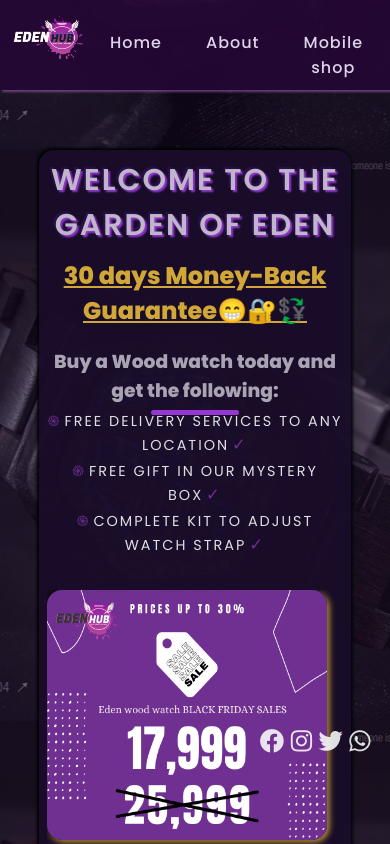
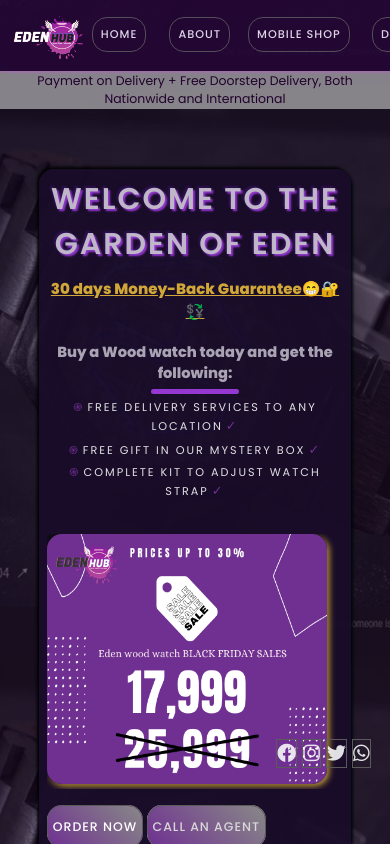
Before and after one commit to excela01/edenOakWatch.com, a plain HTML site: page index.html in a window 390 px wide. Drawn offline with Linux system fonts and the light colour scheme.

Commit message:
final touches

```diff
--- a/forms.css
+++ b/forms.css
@@ -100,7 +100,7 @@
   justify-content: center;
   align-items: center;
   border: 1px solid rgba(255, 217, 0, 0.377);
-  max-width: 700px;
+  max-width: 800px;
   height: auto;
   width: 100%;
   background-color: rgba(204, 204, 204, 0.801);
@@ -462,9 +462,9 @@
     margin-left: 50px;
     width: 70%;
   }
-  /* footer {
+  footer {
     position: fixed;
     bottom: 0;
     left: 0;
-  } */
+  }
 }
--- a/index.html
+++ b/index.html
@@ -48,11 +48,31 @@
               >
             </li>
             <li>
-              <a href="https://wa.me/message/URPM32GENWKQM1"> Contact Us</a>
+              <a href="https://wa.me/message/URPM32GENWKQM1" class="contact">
+                Contact Us</a
+              >
             </li>
           </ul>
         </div>
+        <!-- <div class="navbars">
+          <input type="checkbox" id="check" />
+          <label for="check" class="checkbtn bars">
+            <i class="fas fa-bars"></i>
+          </label> -->
+        <!-- <label for="check" class="checkbtn times">
+            <i class="fas fa-times"></i>
+          </label> -->
+        <!-- </div>
+        <a href="javasript:void(0);" class="icon-media">
+          <i class="fas fa-bars"></i>
+        </a> -->
       </nav>
+      <div class="mini-nav">
+        <p>
+          Payment on Delivery + Free Doorstep Delivery, Both Nationwide and
+          International
+        </p>
+      </div>
 
       <main class="content">
         <div class="info">
--- a/queries.css
+++ b/queries.css
@@ -18,6 +18,15 @@
 }
 
 @media only screen and (max-width: 766px) {
+  body {
+    font-size: 78%;
+  }
+  nav {
+    position: relative;
+  }
+  .col:first-child {
+    margin-top: 4%;
+  }
   .span_2_of_2 {
     width: 100%;
   }
@@ -47,6 +56,7 @@
     margin-bottom: 19px;
     text-decoration: underline;
     text-align: center;
+    font-size: 15px;
   }
 
   /* .nav-bar li a {
@@ -73,4 +83,52 @@
   .para {
     text-align: center;
   }
+
+  .contact.contact {
+    display: none;
+  }
+  /* .navbars {
+    display: block;
+  } */
+  /* #check {
+    display: block;
+  } */
+  /* .checkbtn {
+    display: block; */
+  /* position: relative; */
+  /* top: 0; */
+  /* right: 10vw; */
+  /* } */
+  /* .nav-bar ul {
+    position: fixed;
+    width: 70%;
+    height: 50vh;
+    background: #330b49fb;
+    top: 0;
+    right: 0;
+  }
+  .nav-bar ul li {
+    display: block;
+  } */
+  .nav-bar li a {
+    text-align: center;
+    padding: 8px;
+    border-radius: 15px;
+    height: auto;
+    -webkit-border-radius: 15px;
+    -moz-border-radius: 15px;
+    -ms-border-radius: 15px;
+    -o-border-radius: 15px;
+    border-bottom-left-radius: 15px;
+    border-bottom-right-radius: 15px;
+    display: inline-block;
+    white-space: nowrap;
+    font-size: 90%;
+    margin-left: -15%;
+  }
+
+  a {
+    text-transform: uppercase;
+    border: 1px solid rgb(90, 90, 88);
+  }
 }
--- a/style.css
+++ b/style.css
@@ -108,9 +108,10 @@
 }
 
 .nav-bar li a {
-  border-bottom-left-radius: 0;
-  border-bottom-right-radius: 0;
+  border-bottom-left-radius: 15px;
+  border-bottom-right-radius: 15px;
   width: 100%;
+  border: 1px solid #646464c4;
   height: 100%;
   padding: 10px;
   /* margin-top: 14%; */
@@ -130,6 +131,7 @@
   -o-transition: 0.3s;
   transition-property: background-color;
   text-align: center;
+  white-space: nowrap;
 }
 
 nav .nav-bar a:not(:last-child),
@@ -141,13 +143,32 @@
 .button1:hover {
   background-color: rgba(160, 127, 199, 0.95);
 }
-
+.mini-nav {
+  text-align: center;
+  color: #ccc;
+  background: rgba(204, 204, 204, 0.61);
+}
+.mini-nav p {
+  color: #21022c;
+  padding: 1px;
+}
+/* #check {
+  display: none;
+  margin-right: 40px;
+}
+.checkbtn {
+  font-size: 30px;
+  color: #fff;
+  float: right;
+  line-height: 70px;
+  margin-right: 0;
+} */
 /******************************/
 /***********BUTTONS************/
 /*****************************/
-/* .buttons {
-  text-align: center;
-} */
+.buttons {
+  margin-bottom: 15px;
+}
 
 .call.call.call {
   color: #d8d8d8;
@@ -207,7 +228,7 @@
   width: 410px;
   margin-left: auto;
   margin-right: auto;
-  margin-top: 15px;
+  margin-top: 10px;
   height: 45px;
 }
 
@@ -224,7 +245,7 @@
   list-style: none;
   border-radius: 12px;
   margin-top: -10px;
-  padding: 2.3% 38%;
+  padding: 2.3% 30%;
   margin: 100px auto 0 auto;
   -webkit-border-radius: 12px;
   -moz-border-radius: 12px;
@@ -239,7 +260,7 @@
 
 .specifications ul .button8:hover {
   background: linear-gradient(135deg, #888, #6f3091);
-  padding: 2.5% 40%;
+  padding: 2.3% 30%;
   margin: 100px auto 0 auto;
 }
 .specifications ul li {
@@ -341,7 +362,9 @@
 .head {
   text-align: end;
 }
-
+.benefits {
+  margin-top: 25px;
+}
 /*--------------------------------------------*/
 /*------------MEDIA ICONS-----------------*/
 /*--------------------------------------------*/
@@ -364,7 +387,7 @@
 #media-icons {
   float: right;
   position: fixed;
-  bottom: 10%;
+  bottom: 9%;
   right: 5%;
   font-size: 190%;
 }
```
Also changed, not shown: form.html (+4 -1 lines).
